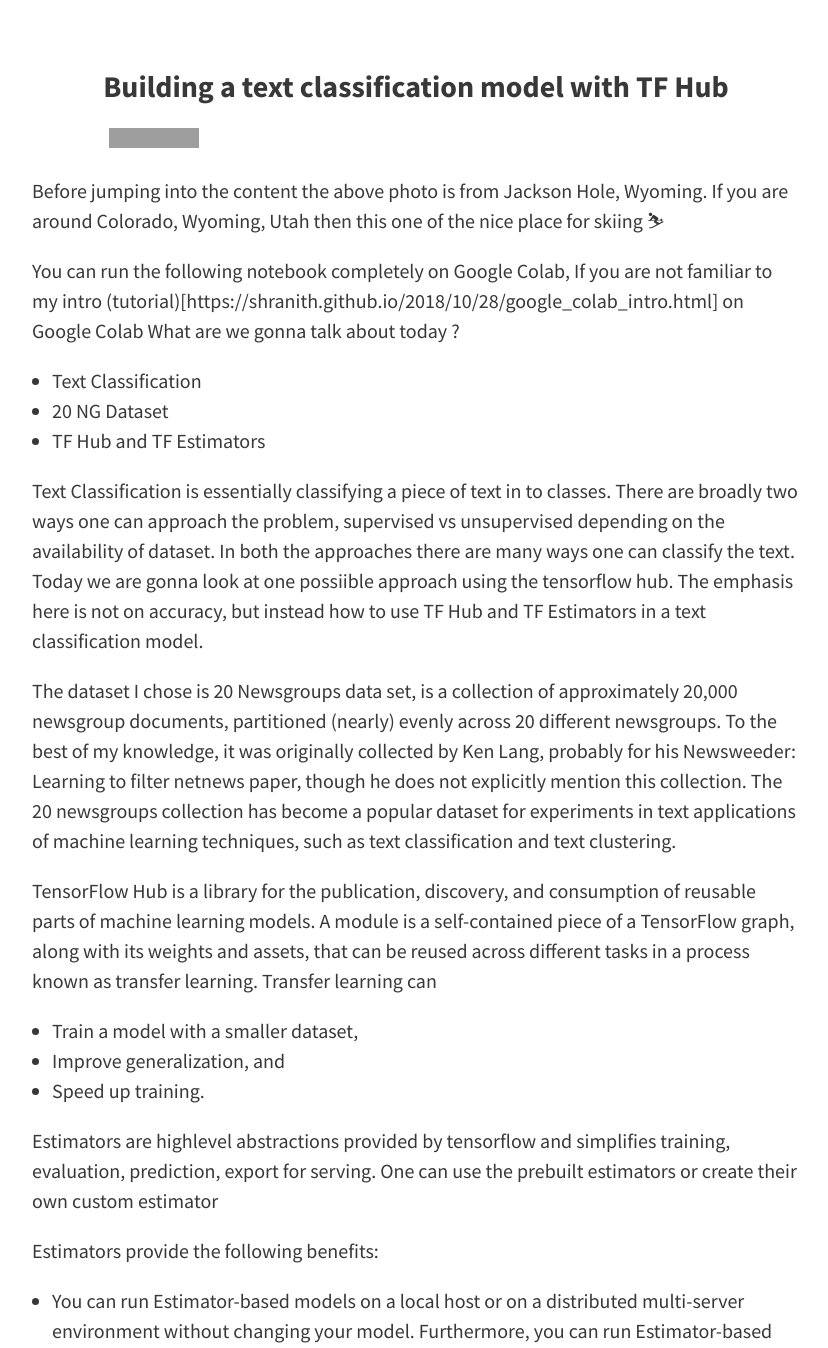
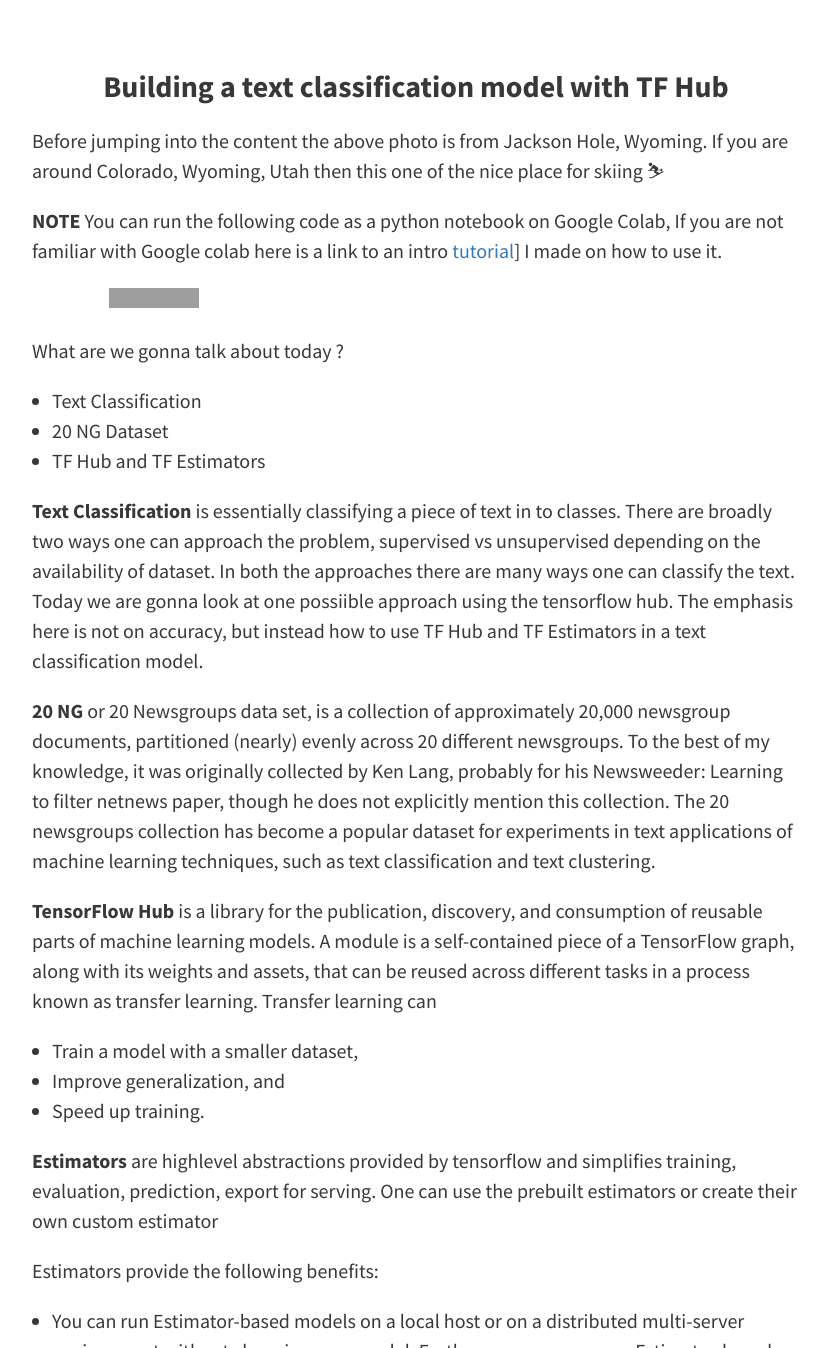
Before and after one commit to shranith/shranith.github.io, a Jekyll site: the page built from _posts/2018-10-31-text_classification_20ng.md, in a window 1280 px wide and 1400 px high, scrolled down 329 px, cut to the strip 52-1400 px from the top of the window. Shown: the whole strip, without its empty margins (224-1052 px from the left). Built offline with Jekyll 4.4.1, drawn with Linux system fonts in a browser that asks for light colours; comment, search, counter and statistics services are not loaded; grey boxes are pictures that could not be loaded.

Commit message:
fix the link and reformat

```diff
--- a/_posts/2018-10-31-text_classification_20ng.md
+++ b/_posts/2018-10-31-text_classification_20ng.md
@@ -7,29 +7,30 @@ tags: [Google-colab, 20ng, tensorflow, estimators]
 ### Building a text classification model with TF Hub
 {: style="text-align: center"}
 
+Before jumping into the content the above photo is from Jackson Hole, Wyoming. If you are around Colorado, Wyoming, Utah then this one of the nice place for skiing ⛷
+
+**NOTE** You can run the following code as a python notebook on Google Colab, If you are not familiar with Google colab here is a link to an intro [tutorial](https://shranith.github.io/2018/10/28/google_colab_intro.htm)] I made on how to use it.
+
 <a href="https://colab.research.google.com/github/shranith/ML-notebooks/blob/master/text_classification_20ng.ipynb" target="_parent"><img src="https://colab.research.google.com/assets/colab-badge.svg" alt="Open In Colab"/></a>
 
-Before jumping into the content the above photo is from Jackson Hole, Wyoming. If you are around Colorado, Wyoming, Utah then this one of the nice place for skiing ⛷
-
-You can run the following notebook completely on Google Colab, If you are not familiar to my intro (tutorial)[https://shranith.github.io/2018/10/28/google_colab_intro.html] on Google Colab
 What are we gonna talk about today ?
 
 * Text Classification
 * 20 NG Dataset
 * TF Hub and TF Estimators
 
-Text Classification is essentially classifying a piece of text in to classes. There are broadly two ways one can approach the problem, supervised vs unsupervised depending on the availability of dataset. In both the approaches there are many ways one can classify the text. Today we are gonna look at one possiible approach using the tensorflow hub. The emphasis here is not on accuracy, but instead how to use TF Hub and TF Estimators in a text classification model.
+**Text Classification** is essentially classifying a piece of text in to classes. There are broadly two ways one can approach the problem, supervised vs unsupervised depending on the availability of dataset. In both the approaches there are many ways one can classify the text. Today we are gonna look at one possiible approach using the tensorflow hub. The emphasis here is not on accuracy, but instead how to use TF Hub and TF Estimators in a text classification model.
 
-The dataset I chose is 20 Newsgroups data set, is a collection of approximately 20,000 newsgroup documents, partitioned (nearly) evenly across 20 different newsgroups. To the best of my knowledge, it was originally collected by Ken Lang, probably for his Newsweeder: Learning to filter netnews paper, though he does not explicitly mention this collection. The 20 newsgroups collection has become a popular dataset for experiments in text applications of machine learning techniques, such as text classification and text clustering.
+**20 NG** or 20 Newsgroups data set, is a collection of approximately 20,000 newsgroup documents, partitioned (nearly) evenly across 20 different newsgroups. To the best of my knowledge, it was originally collected by Ken Lang, probably for his Newsweeder: Learning to filter netnews paper, though he does not explicitly mention this collection. The 20 newsgroups collection has become a popular dataset for experiments in text applications of machine learning techniques, such as text classification and text clustering.
 
-TensorFlow Hub is a library for the publication, discovery, and consumption of reusable parts of machine learning models. A module is a self-contained piece of a TensorFlow graph, along with its weights and assets, that can be reused across different tasks in a process known as transfer learning.
+**TensorFlow Hub** is a library for the publication, discovery, and consumption of reusable parts of machine learning models. A module is a self-contained piece of a TensorFlow graph, along with its weights and assets, that can be reused across different tasks in a process known as transfer learning.
 Transfer learning can
 
 * Train a model with a smaller dataset,
 * Improve generalization, and
 * Speed up training.
 
-Estimators are highlevel abstractions provided by tensorflow and  simplifies training, evaluation, prediction, export for serving. One can use the prebuilt estimators or create their own custom estimator
+**Estimators** are highlevel abstractions provided by tensorflow and  simplifies training, evaluation, prediction, export for serving. One can use the prebuilt estimators or create their own custom estimator
 
 Estimators provide the following benefits:
 
```
